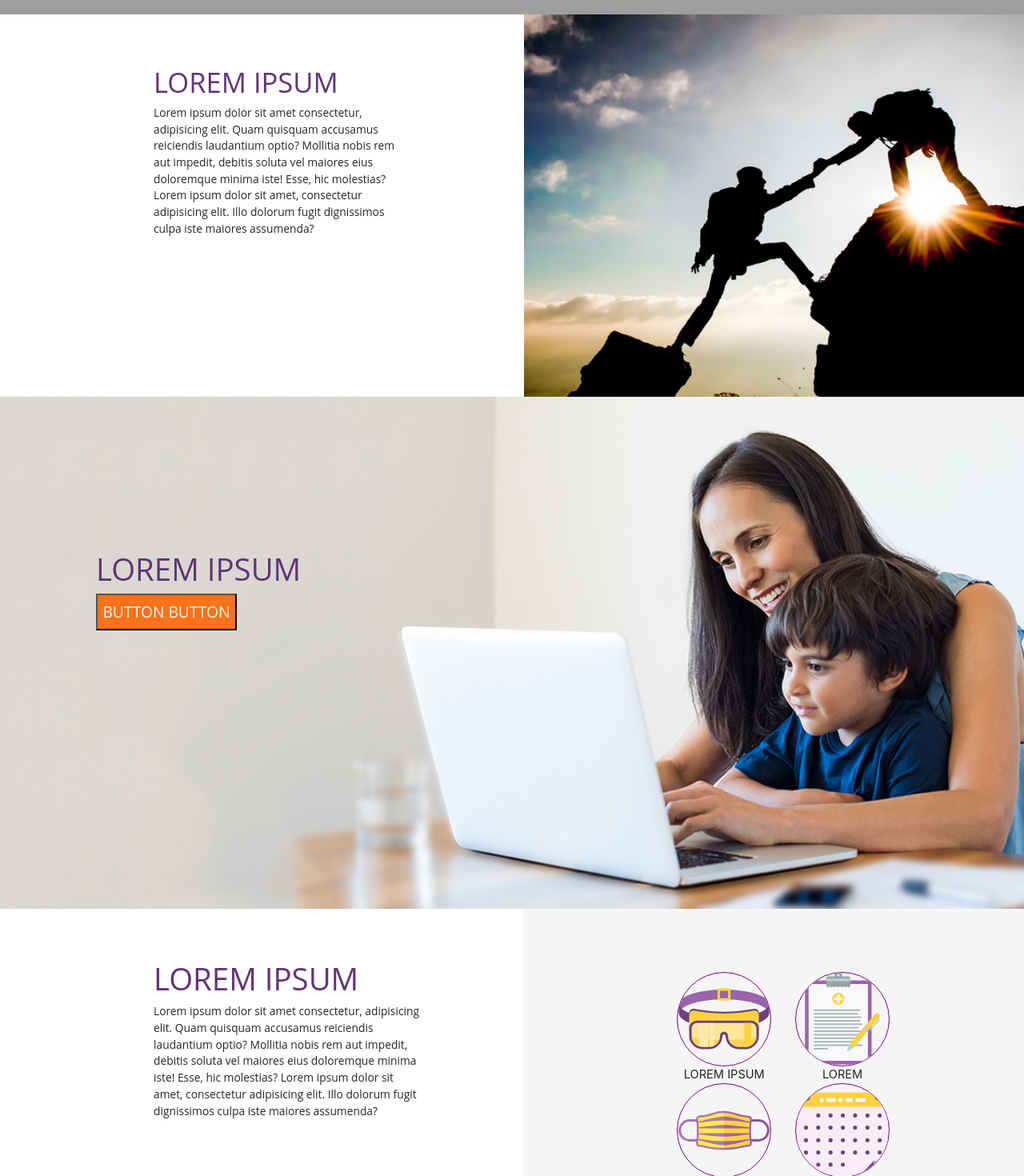
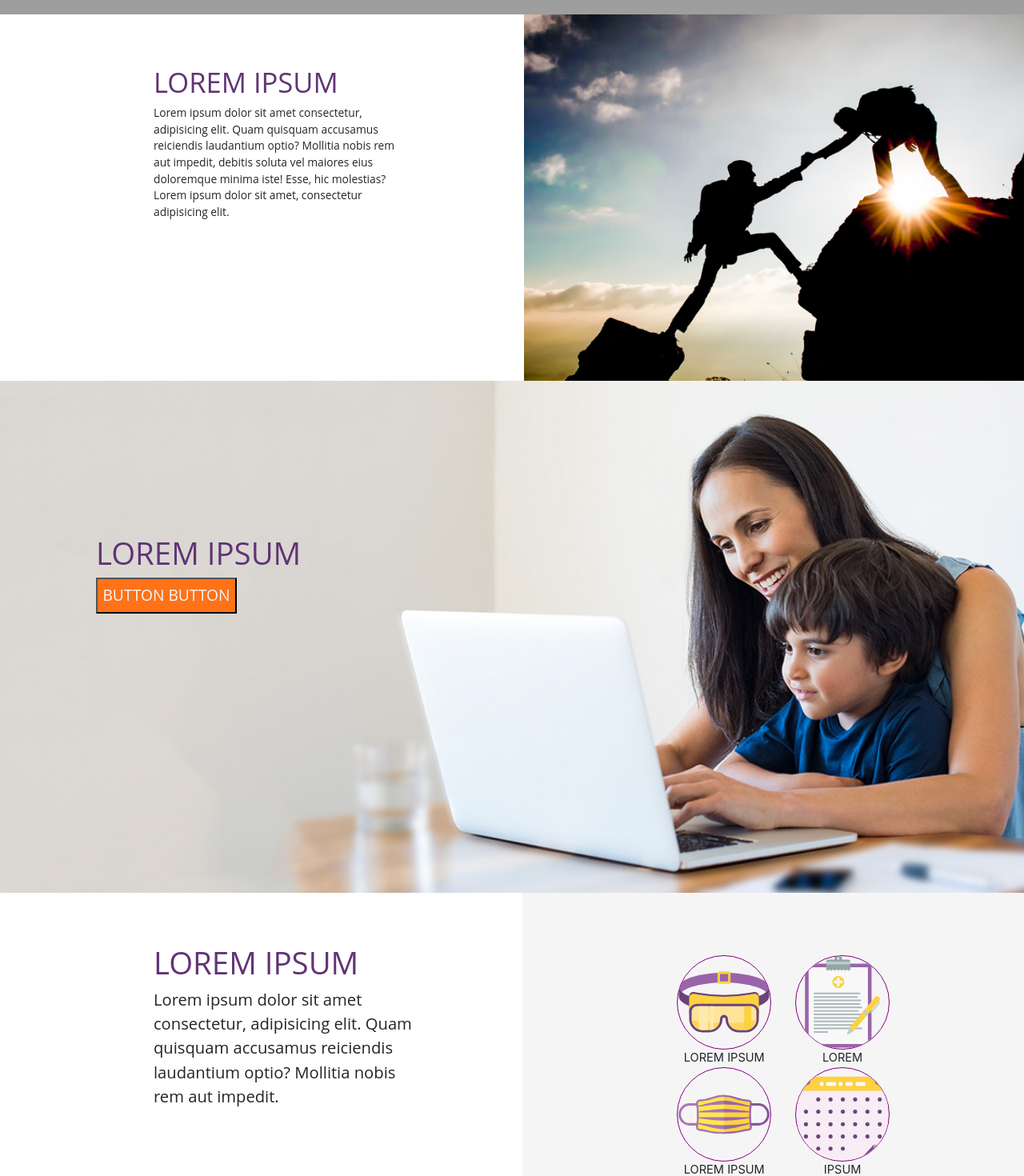
Before and after one commit to shyaboi/roosterreact, a React (Create React App) app: page / in a window 1280 px wide. Shown: the part 700-2170 px from the top of the page at 80% size. Built offline with nearby package versions, Linux system fonts and the light colour scheme; grey boxes are pictures that could not be loaded.

Commit message:
extra sides gone

```diff
--- a/src/components/carousel/index.js
+++ b/src/components/carousel/index.js
@@ -9,7 +9,7 @@ function Carousel() {
     return (
       <CarouselProvider
         naturalSlideWidth={5}
-        naturalSlideHeight={3.5}
+        naturalSlideHeight={4}
         totalSlides={3}
       >
         <Slider >
--- a/src/components/climberBanner/index.js
+++ b/src/components/climberBanner/index.js
@@ -18,10 +18,9 @@ function Climber() {
               quisquam accusamus reiciendis laudantium optio? Mollitia nobis rem
               aut impedit, debitis soluta vel maiores eius doloremque minima
               iste! Esse, hic molestias? Lorem ipsum dolor sit amet, consectetur
-              adipisicing elit. Illo dolorum fugit dignissimos culpa iste
-              maiores assumenda?
+              adipisicing elit.
             </p>
-
+          <link />
           </div>
           </Col-6>
         <Col-6 class="col-6">
--- a/src/components/climberBanner/style.css
+++ b/src/components/climberBanner/style.css
@@ -1,6 +1,5 @@
 cilimber and lorem paragraph
 #climbRow {
-  height: 2vw;
     overflow: hidden;
   }
 
@@ -19,6 +18,6 @@ cilimber and lorem paragraph
   }
 
   #climbLoremPic {
-    width: 51.2vw;
+    width: 49vw;
     background: #000;
   }
--- a/src/components/iconBanner/index.js
+++ b/src/components/iconBanner/index.js
@@ -17,10 +17,7 @@ function Icon() {
             <p>
               Lorem ipsum dolor sit amet consectetur, adipisicing elit. Quam
               quisquam accusamus reiciendis laudantium optio? Mollitia nobis rem
-              aut impedit, debitis soluta vel maiores eius doloremque minima
-              iste! Esse, hic molestias? Lorem ipsum dolor sit amet, consectetur
-              adipisicing elit. Illo dolorum fugit dignissimos culpa iste
-              maiores assumenda?
+              aut impedit.
             </p>
           </div>
         </Col-6>
--- a/src/components/iconBanner/style.css
+++ b/src/components/iconBanner/style.css
@@ -17,7 +17,8 @@
 
   #iconLoremP {
     text-align: left;
-    font-size: calc(1vw + 1px);
+    font-size: calc(1.5vw + 1px);
+
     font-family: "Open Sans", sans-serif;
   }
 
```
